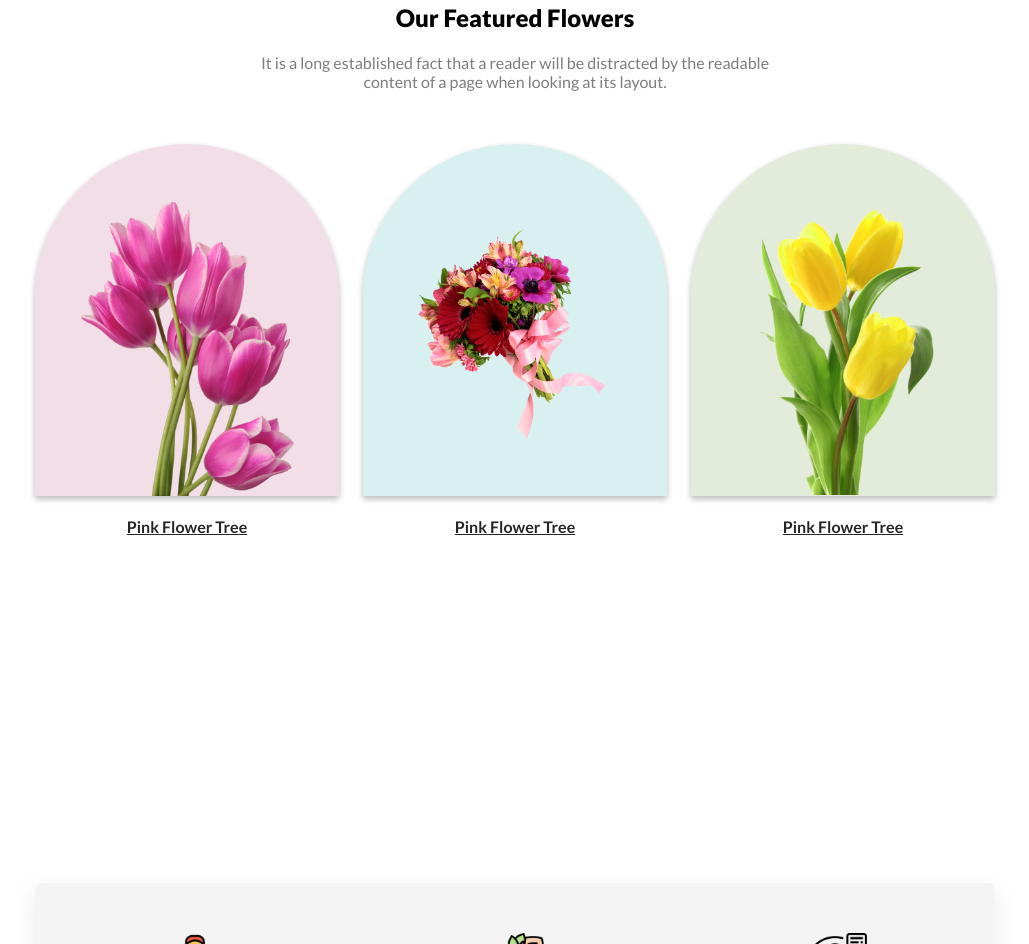
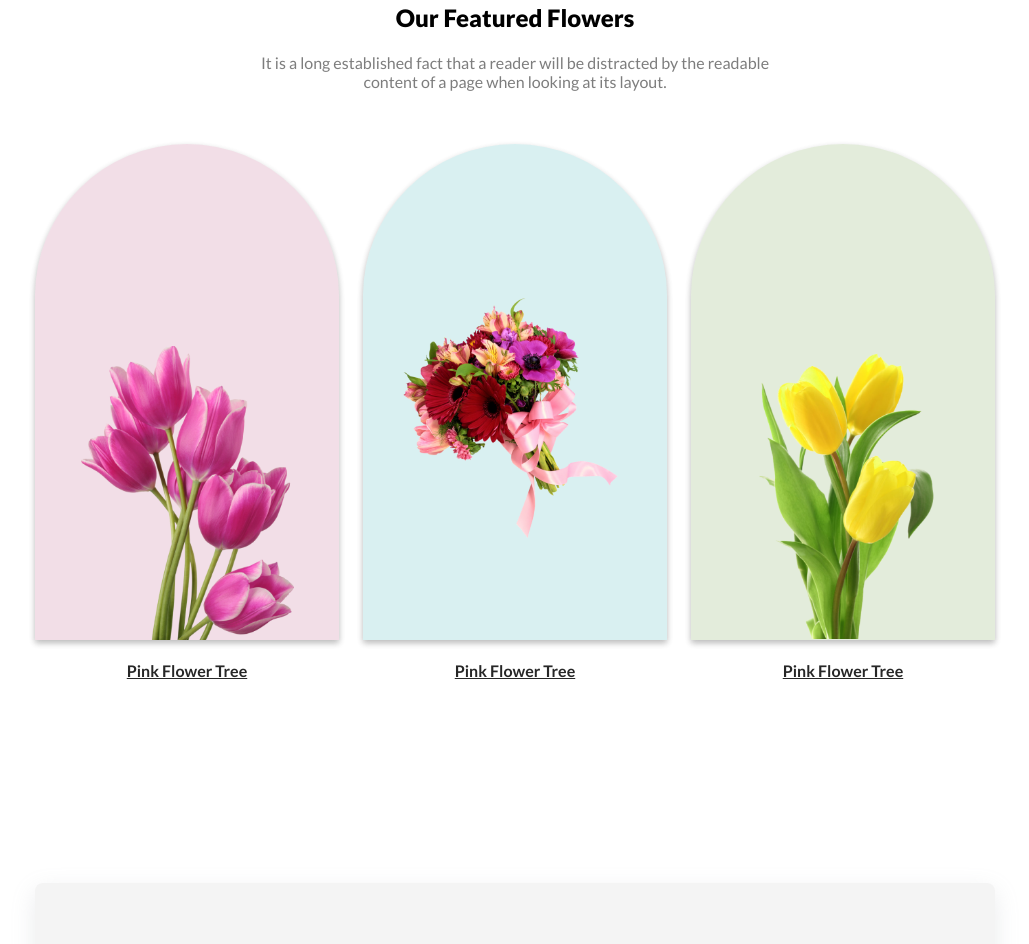
Before and after one commit to naimuddin94/flower-shop, a plain HTML site: page index.html in a window 1280 px wide. Shown: the part 932-1876 px from the top of the page, without its empty margins (125-1154 px from the left). Drawn offline with Linux system fonts and the light colour scheme.

Commit message:
final update after first check

```diff
--- a/index.html
+++ b/index.html
@@ -12,7 +12,6 @@
     <link rel="stylesheet" href="styles/style.css" />
   </head>
   <body>
-
     <!-- header section start -->
     <header>
       <div class="logo">
@@ -75,6 +74,7 @@
     </header>
     <!-- header section end -->
 
+    <main>
       <!-- hero section start -->
       <section class="hero-container">
         <div class="hero-content">
@@ -84,10 +84,10 @@
             part of your life.
           </h1>
           <p class="hero-description">
-          It is a long established fact that a reader will be distracted by the
-          readable content of a page when looking at its layout. The point of
-          using Lorem Ipsum is that it has a more-or-less normal distribution of
-          letters.
+            It is a long established fact that a reader will be distracted by
+            the readable content of a page when looking at its layout. The point
+            of using Lorem Ipsum is that it has a more-or-less normal
+            distribution of letters.
           </p>
           <button class="btn-primary">Shop Now</button>
         </div>
@@ -151,8 +151,8 @@
             Hot Deal ! Sale Up To 25% <span class="text-orange">off</span>
           </h1>
           <p class="section-description">
-          It is a long established fact that a reader will be distracted by the
-          readable content of a page when looking at its layout.
+            It is a long established fact that a reader will be distracted by
+            the readable content of a page when looking at its layout.
           </p>
           <button class="btn-primary hot-btn">Sign Up</button>
         </div>
@@ -188,6 +188,7 @@
         </div>
       </section>
       <!-- contact section end -->
+    </main>
 
     <!-- footer section start -->
     <footer>
--- a/styles/style.css
+++ b/styles/style.css
@@ -163,8 +163,8 @@ nav li a:hover {
   margin-top: 2rem;
   border-radius: 300px 300px 0px 0px;
   background: rgba(167, 33, 98, 0.15);
-  width: 19rem;
-  height: 22rem;
+  width: 33%;
+  height: 62vh;
   display: flex;
   justify-content: center;
   align-items: end;
@@ -179,8 +179,8 @@ nav li a:hover {
   background-color: rgba(5, 151, 160, 0.15);
   background-image: url("../images/pngwing_5.png");
   background-repeat: no-repeat;
-  background-position: center 60%, center 60%;
-  background-size: 70%;
+  background-position: center 60%;
+  background-size: 80%;
 }
 
 .featured-img:nth-child(3) {
@@ -225,6 +225,7 @@ nav li a:hover {
   flex-direction: column;
   gap: 20px;
   width: 33%;
+  height: 35vh;
   align-items: center;
   justify-content: center;
   padding: 50px;
@@ -245,7 +246,7 @@ nav li a:hover {
 .hot-sale {
   margin-top: 5rem;
   width: 100vw;
-  height: 500px;
+  height: 70vh;
   background: rgba(229, 84, 115, 0.05);
   background-image: url("../images/pngwing_8.png");
   background-repeat: no-repeat;
```
Also changed, not shown: images/229098.png (deleted), images/673524.png (deleted), images/facebook-icon.png (deleted), images/instagram-circle-icon-png-4.webp (deleted), images/instagram-icon.png (deleted), images/twitte-icon.jpg (deleted). Lines whose indentation alone changed are shown as unchanged.
